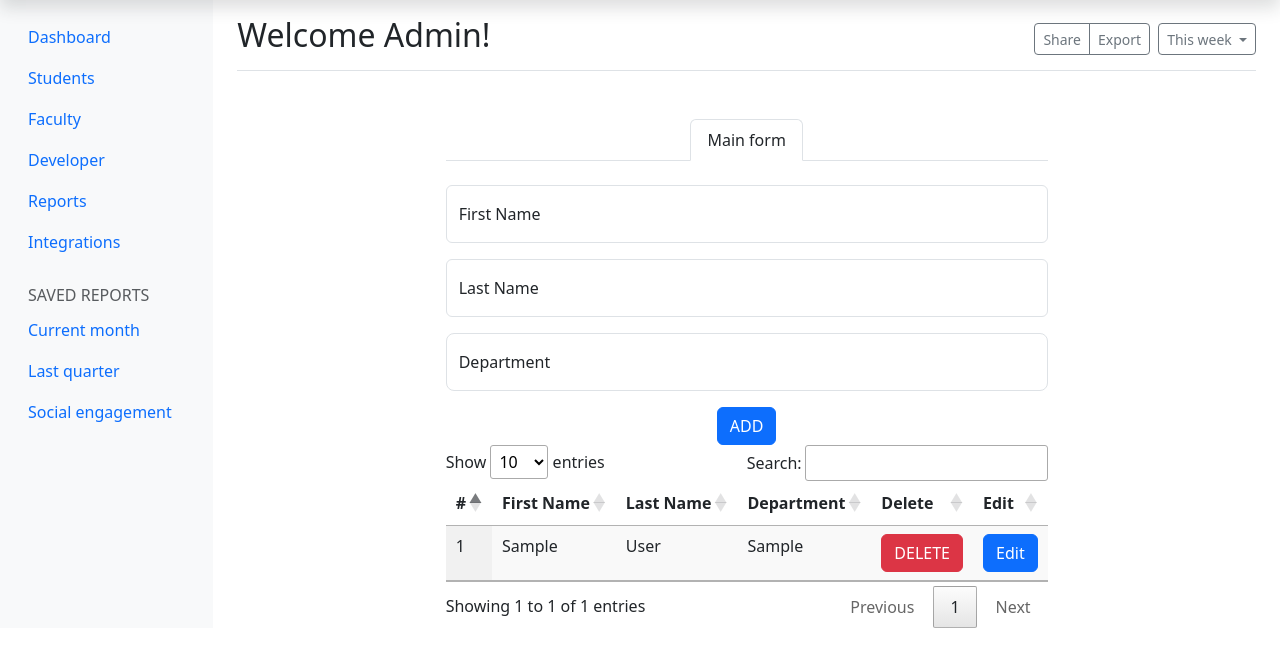
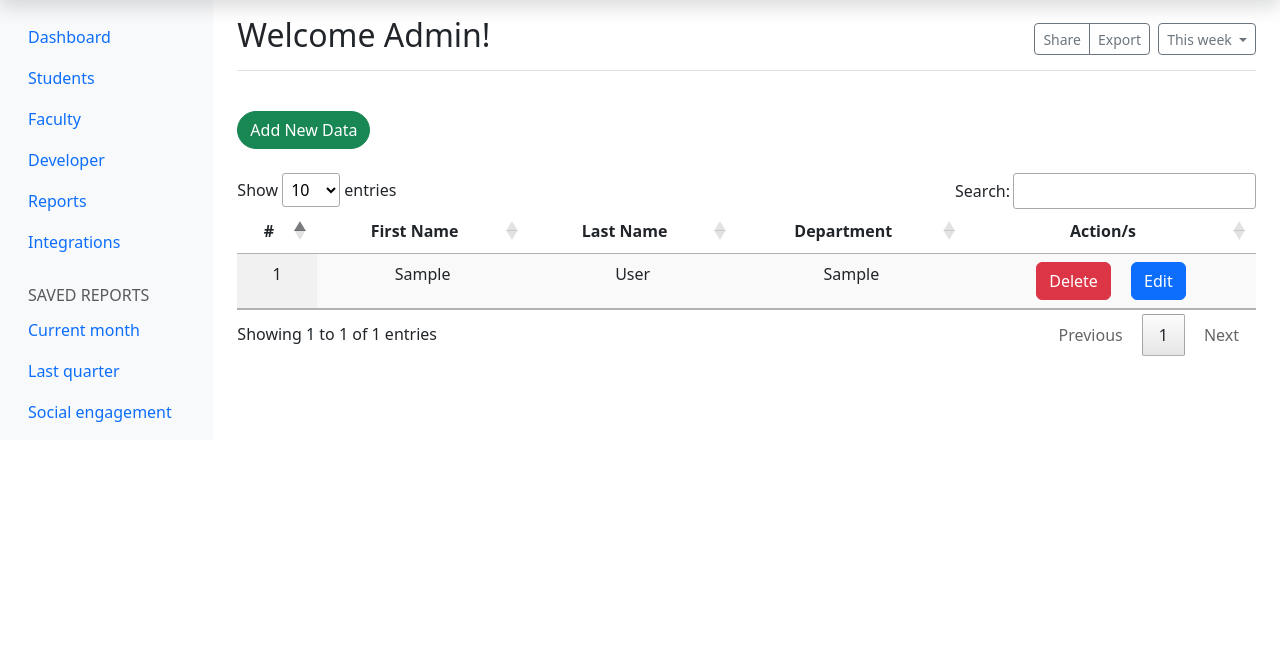
Before and after one commit to EarlJames712/php-crud-login, a PHP site: page /admin.php in a window 1280 px wide. Shown: the part 56-723 px from the top of the page. Run offline with PHP 8.4, Linux system fonts and the light colour scheme; a user stored in the database is signed in; tables that the repository leaves empty hold one stand-in row (values such as "Sample post"); some libraries are stand-ins or nearby versions.

Commit message:
Update admin.php

```diff
--- a/admin.php
+++ b/admin.php
@@ -5,6 +5,7 @@
     if (isset($_SESSION['id']) && isset($_SESSION['username'])) {
         require_once 'components/header.php';
 ?>
+
     <header class="navbar navbar-dark sticky-top bg-dark flex-md-nowrap p-0 shadow">
       <a class="navbar-brand col-md-3 col-lg-2 me-0 px-3 fs-6" href="#">ACLC Iriga</a>
       <button class="navbar-toggler position-absolute d-md-none collapsed" type="button" data-bs-toggle="collapse" data-bs-target="#sidebarMenu" aria-controls="sidebarMenu" aria-expanded="false" aria-label="Toggle navigation">
@@ -104,17 +105,31 @@
           </button>
         </div>
       </div>
+        <div class="mt-3 ">
+            <div class="m-auto">
 
-        <div class="container d-flex justify-content-center mt-5">
-            <center>
+                <!-- Add New Button trigger modal -->
+                <button type="button" class="btn btn-success rounded-5 my-4" data-bs-toggle="modal" data-bs-target="#staticBackdrop">
+                    Add New Data
+                </button>
+
+                <!-- Modal -->
+                <div class="modal fade" id="staticBackdrop" data-bs-backdrop="static" data-bs-keyboard="false" tabindex="-1" aria-labelledby="staticBackdropLabel" aria-hidden="true">
+                    <div class="modal-dialog">
+                        <div class="modal-content">
+                            <div class="modal-header">
+                                <h1 class="modal-title fs-5" id="staticBackdropLabel">Add your data</h1>
+                                <button type="button" class="btn-close" data-bs-dismiss="modal" aria-label="Close"></button>
+                            </div>
+                            <form action="insertData.php" class="record" method="post">
+                            <div class="modal-body">
                                 <ul class="nav nav-tabs justify-content-center mb-4">
                                     <li class="nav-item">
                                         <a class="nav-link text-dark active" aria-current="page" href="#">Main form</a>
                                     </li>
                                 </ul>
-                <form class="record" method="post">
                                 <div class="form-floating mb-3">
-                        <input type="text" name="fn" class="form-control" id="first-name" placeholder="Your First Name">
+                                    <input type="text" name="fn" class="form-control" id="first-name" placeholder="Your First Name" autofocus>
                                     <label for="first-name" class="form-label">First Name</label>
                                 </div>
                                 <div class="form-floating mb-3">
@@ -126,17 +141,25 @@
                                     <label for="exampleFormControlTextarea1" class="form-label">Department</label>
 
                                 </div>
-                    <button class="btn btn-primary" type="submit">ADD</button>
+                            </div>
+                            <div class="modal-footer">
+                                <button type="button" class="btn btn-secondary" data-bs-dismiss="modal">Close</button>
+                                <button class="btn btn-success" type="submit">Add</button>
+                            </div>
                             </form>
-                <table id="myTable" class="display table">
+                        </div>
+                    </div>
+                </div>
+
+                <!--      Data table      -->
+                <table id="myTable" class="display table text-center">
                   <thead>
                   <tr>
-                      <th>#</th>
-                      <th>First Name</th>
-                      <th>Last Name</th>
-                      <th>Department</th>
-                      <th>Delete</th>
-                      <th>Edit</th>
+                      <th class="text-center">#</th>
+                      <th class="text-center">First Name</th>
+                      <th class="text-center">Last Name</th>
+                      <th class="text-center">Department</th>
+                      <th class="text-center">Action/s</th>
                   </tr>
                   </thead>
                   <tbody>
@@ -144,29 +167,28 @@
                       require_once 'conn.php';
                       $no =  1 ;
                       $data = mysqli_query($conn, "SELECT * FROM student_list");
-                  while($row = mysqli_fetch_array($data)){
-                      ?>
+                      while($row = mysqli_fetch_array($data)){ ?>
                       <tr>
                           <td><?= $no; ?></td>
                           <td><?= $row['firstname']; ?></td>
                           <td><?= $row['lastname']; ?></td>
                           <td><?= $row['department']; ?></td>
-                          <td><a type="button" id="delete" class="btn btn-danger" href="deleteData.php?id=<?= $row['id']?>">DELETE</a></td>
-                          <td><!-- Button trigger modal -->
-                          <a type="button" class="btn btn-primary" data-bs-toggle="modal" data-bs-target="#editId<?php echo $row['id']?>">
-                            Edit
-                          </a></td>
+                          <td>
+                              <a type="button" id="delete" class="btn btn-danger" href="deleteData.php?id=<?= $row['id']?>">Delete</a>
+                              <a type="button" class="btn btn-primary ms-3" data-bs-toggle="modal" data-bs-target="#editData<?= $row['id']?>">Edit</a>
+                          </td>
+
                       </tr>
                       <!-- Modal -->
-                      <div class="modal fade" id="editId<?php echo $row['id']?>" data-bs-backdrop="static" data-bs-keyboard="false" tabindex="-1" aria-labelledby="staticBackdropLabel" aria-hidden="true">
-                        <div class="modal-dialog">
+                      <div class="modal fade" id="editData<?= $row['id']?>" data-bs-backdrop="static" data-bs-keyboard="false" tabindex="-1" aria-labelledby="staticBackdropLabel" aria-hidden="true">
+                        <div class="modal-dialog modal-dialog-centered">
                           <div class="modal-content">
                             <div class="modal-header">
-                              <h1 class="modal-title fs-5" id="staticBackdropLabel">Modal title</h1>
+                              <h1 class="modal-title fs-5" id="staticBackdropLabel">Update <?= $row['firstname']?>'s data</h1>
                               <button type="button" class="btn-close" data-bs-dismiss="modal" aria-label="Close"></button>
                             </div>
+                            <form action="updateData.php" method="post">
                                 <div class="modal-body">
-                            <form action="updateData.php" method="post">
                                   <div class="form-floating mb-3">
                                     <input type="hidden" name="id" value="<?= $row['id']?>">
                                       <input type="text" name="fn" class="form-control" value="<?= $row['firstname']?>" placeholder="Your First Name">
@@ -180,23 +202,19 @@
                                       <input name="d" class="form-control form-control-lg" value="<?= $row['department']; ?>" type="text" placeholder="Department">
                                       <label for="exampleFormControlTextarea1" class="form-label">New Department</label>
                                   </div>
-                                  <button class="btn btn-success" type="submit">UPDATE</button>
-                                  <a href="javascript:history.back()" class="btn btn-primary">Go Back</a>
-                              </form>
                                 </div>
                                 <div class="modal-footer">
                                   <button type="button" class="btn btn-secondary" data-bs-dismiss="modal">Close</button>
-                              <button type="button" class="btn btn-primary">Understood</button>
+                                    <button class="btn btn-success" type="submit">Update</button>
                                 </div>
+                            </form>
                           </div>
                         </div>
                       </div>
                       <?php $no++; } ?>
                   </tbody>
                 </table>
-
-
-            </center>
+            </div>
         </div>
     </main>
   </div>
```
Lines whose indentation alone changed are shown as unchanged.
